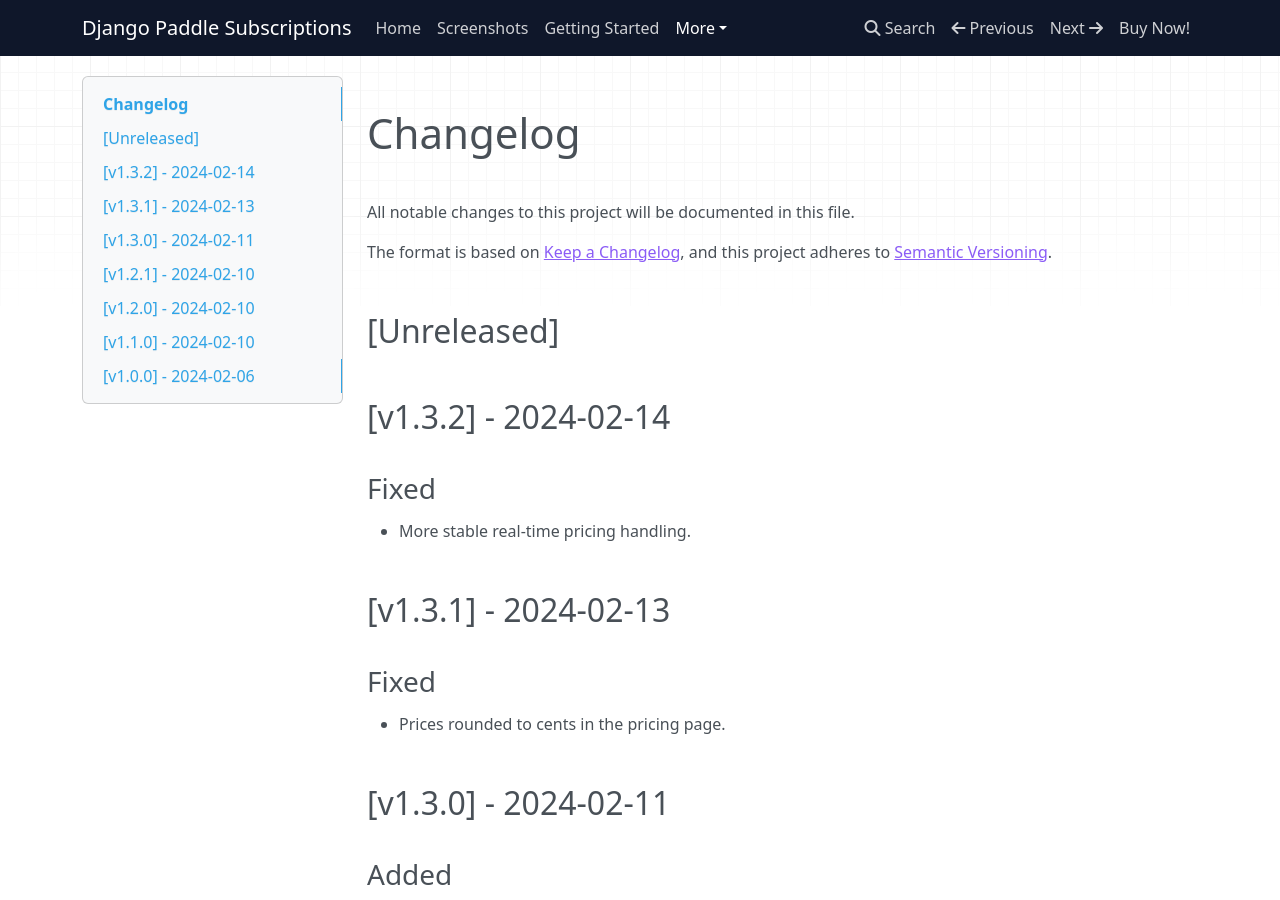
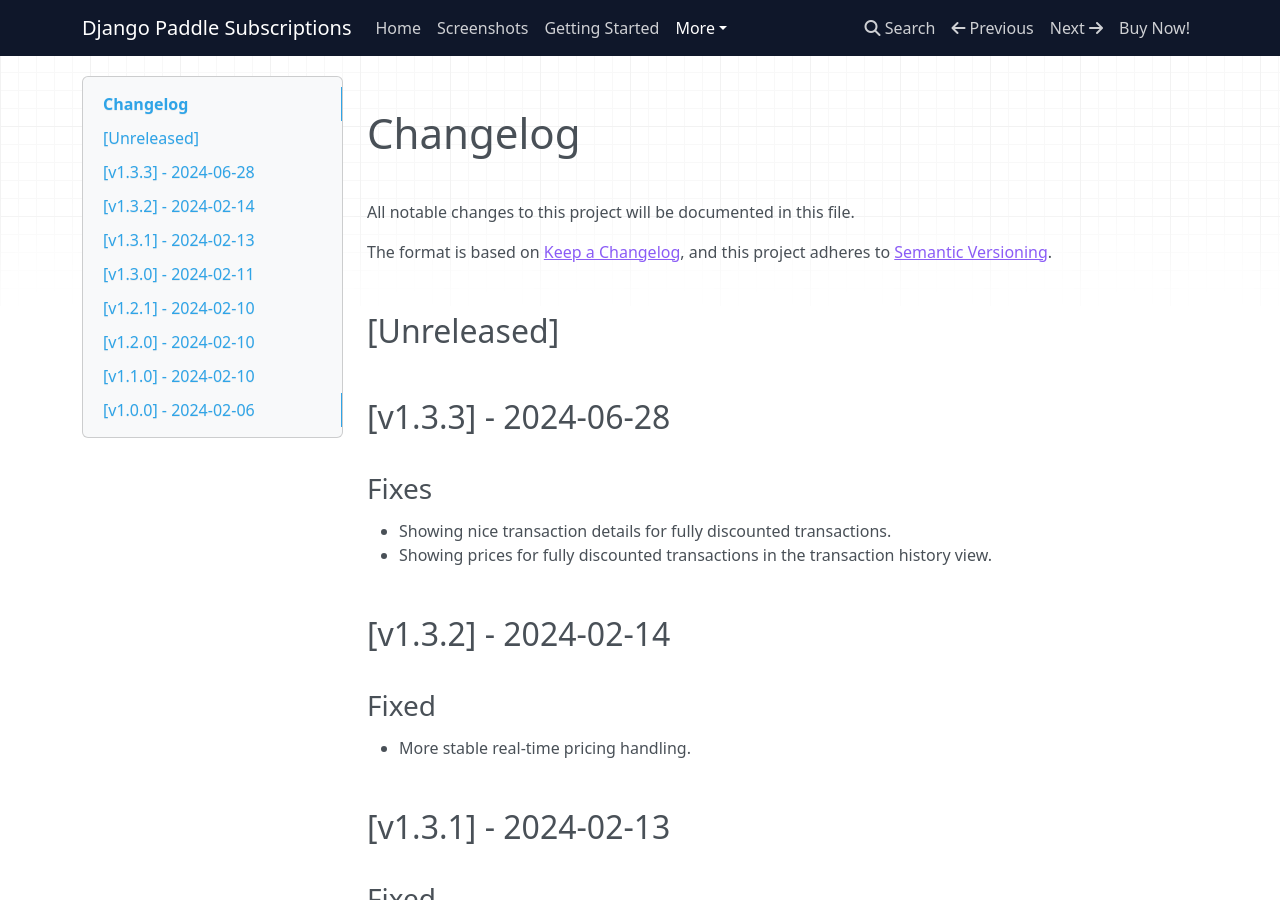
Before and after one commit to websightful/django-paddle-subscriptions-docs, an MkDocs documentation site: the page built from src/CHANGELOG.md, in a window 1280 px wide and 900 px high. Built offline with MkDocs 1.6.1, drawn with Linux system fonts in a browser that asks for light colours; nearby versions of some CDN libraries.

Commit message:
🔨 1.3.2 ➔ 1.3.3

````diff
--- a/docs/getting-started/index.html
+++ b/docs/getting-started/index.html
@@ -124,13 +124,13 @@
 <p>Create a directory <code>private_wheels/</code> in your project's repository and add the wheel file of the app there.</p>
 <p>Link to this file in your <code>requirements.txt</code>:</p>
 <pre><code>Django==4.2
-file:./private_wheels/django_paddle_subscriptions-1.3.2-py2.py3-none-any.whl
+file:./private_wheels/django_paddle_subscriptions-1.3.3-py2.py3-none-any.whl
 </code></pre>
 <p>Install the pip requirements from the <code>requirements.txt</code> file into your project's virtual environment:</p>
 <pre><code class="language-shell">(venv)$ pip install -r requirements.txt
 </code></pre>
 <p>Alternatively to start quickly, install the wheel file into your Django project's virtual environment right from the shell:</p>
-<pre><code class="language-shell">(venv)$ pip install /path/to/django_paddle_subscriptions-1.3.2-py2.py3-none-any.whl
+<pre><code class="language-shell">(venv)$ pip install /path/to/django_paddle_subscriptions-1.3.3-py2.py3-none-any.whl
 </code></pre>
 <h3 id="2-add-the-app-to-installed_apps-of-your-project-settings">2. Add the app to <code>INSTALLED_APPS</code> of your project settings</h3>
 <pre><code class="language-python">INSTALLED_APPS = [
--- a/docs/index.html
+++ b/docs/index.html
@@ -217,7 +217,7 @@
 </tr>
 <tr>
 <td>Latest package version</td>
-<td>1.3.2</td>
+<td>1.3.3</td>
 </tr>
 </tbody>
 </table>
@@ -344,5 +344,5 @@
 
 <!--
 MkDocs version : 1.5.3
-Build Date UTC : 2024-03-28 15:03:28.269108+00:00
+Build Date UTC : 2024-06-28 18:23:33.722512+00:00
 -->
--- a/src/CHANGELOG.md
+++ b/src/CHANGELOG.md
@@ -10,6 +10,14 @@
 
 [Unreleased]
 ------------
+
+[v1.3.3] - 2024-06-28
+------------------
+
+### Fixes
+
+- Showing nice transaction details for fully discounted transactions.
+- Showing prices for fully discounted transactions in the transaction history view.
 
 [v1.3.2] - 2024-02-14
 ------------------
--- a/src/getting-started.md
+++ b/src/getting-started.md
@@ -12,7 +12,7 @@
 
 ```
 Django==4.2
-file:./private_wheels/django_paddle_subscriptions-1.3.2-py2.py3-none-any.whl
+file:./private_wheels/django_paddle_subscriptions-1.3.3-py2.py3-none-any.whl
 ```
 
 Install the pip requirements from the `requirements.txt` file into your project's virtual environment:
@@ -24,7 +24,7 @@
 Alternatively to start quickly, install the wheel file into your Django project's virtual environment right from the shell:
 
 ```shell
-(venv)$ pip install /path/to/django_paddle_subscriptions-1.3.2-py2.py3-none-any.whl
+(venv)$ pip install /path/to/django_paddle_subscriptions-1.3.3-py2.py3-none-any.whl
 ```
 
 ### 2. Add the app to `INSTALLED_APPS` of your project settings
````
Also changed, not shown: docs/CHANGELOG/index.html (+10 -0 lines), docs/search/search_index.json (+1 -1 lines), docs/sitemap.xml (+6 -6 lines), src/index.md (+1 -1 lines), 1 other file.
